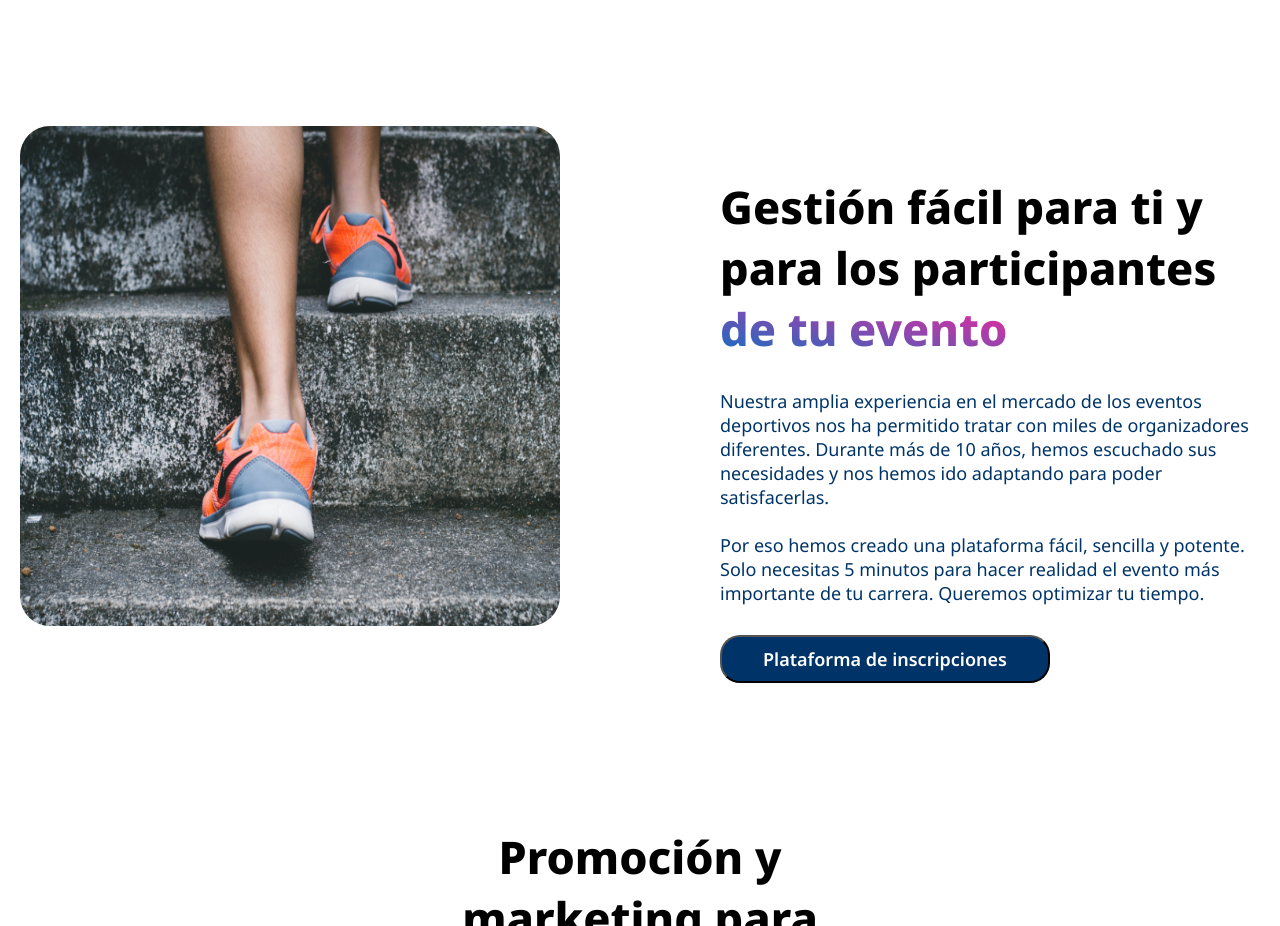
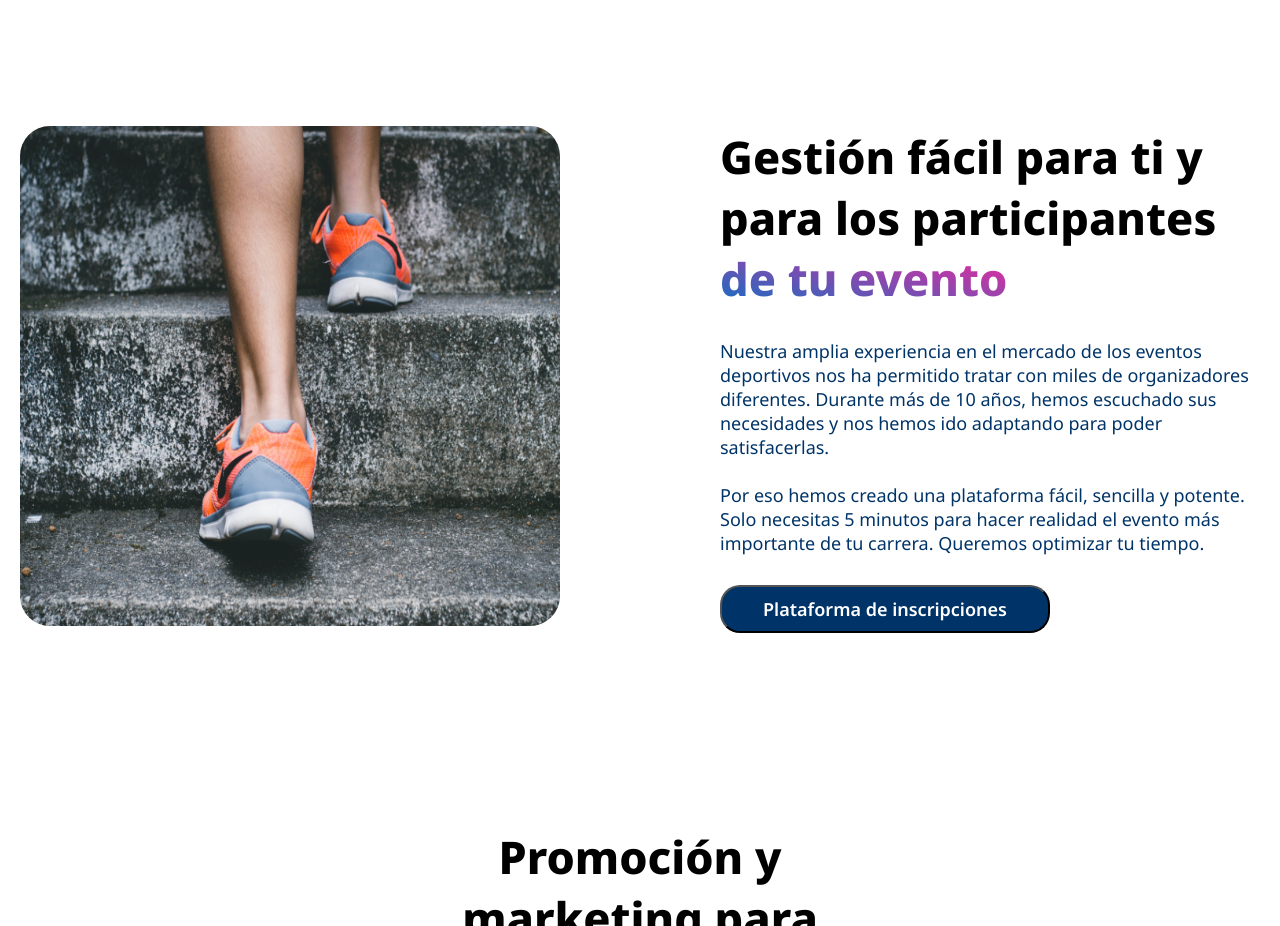
Before and after one commit to Lucas31012001/RockTheSport, a plain HTML site: page index.html in a window 1280 px wide. Shown: the part 5780-6706 px from the top of the page. Drawn offline with nearby package versions, Linux system fonts and the light colour scheme.

Commit message:
Segundo commit

```diff
--- a/css/style.css
+++ b/css/style.css
@@ -808,7 +808,6 @@ button{
     display: flex;
     flex-direction: column;
     justify-content: space-between;
-    margin: 5rem auto;
     gap: 3rem;
 }
 
```
